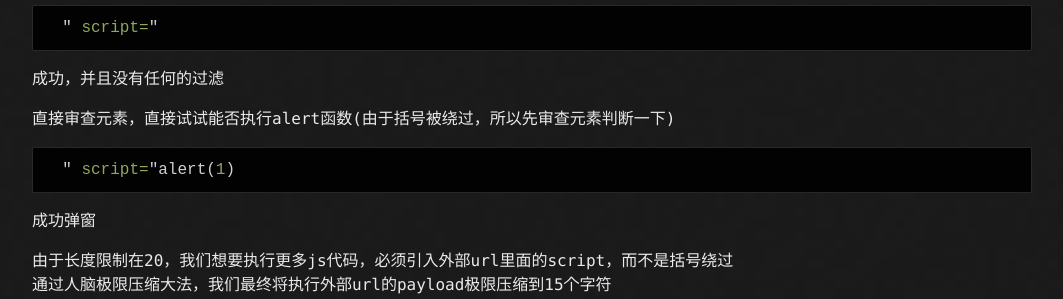
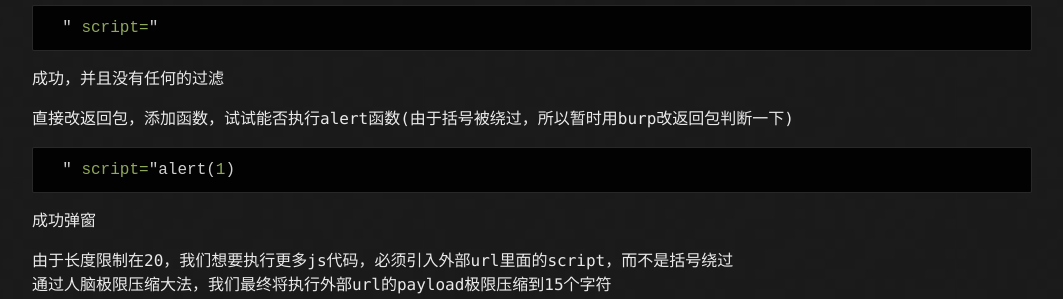
Before and after one commit to Leeyangee/leeyangee.github.io, a Jekyll site: the page built from _posts/2023-06-19-SRC实战-对某大型厂商成功渗透经历.md, in a window 1280 px wide. Shown: the part 886-1185 px from the top of the page, without its empty margins (108-1171 px from the left). Built offline with Jekyll 4.4.1, drawn with Linux system fonts in a browser that asks for light colours.

Commit message:
Update 2023-06-19-SRC实战-对某大型厂商成功渗透经历.md

````diff
--- a/_posts/2023-06-19-SRC实战-对某大型厂商成功渗透经历.md
+++ b/_posts/2023-06-19-SRC实战-对某大型厂商成功渗透经历.md
@@ -32,7 +32,7 @@ published: true
 ```
 成功，并且没有任何的过滤
 
-直接审查元素，直接试试能否执行alert函数(由于括号被绕过，所以先审查元素判断一下)
+直接改返回包，添加函数，试试能否执行alert函数(由于括号被绕过，所以暂时用burp改返回包判断一下)
 ```js
   " script="alert(1)
 ```
````
